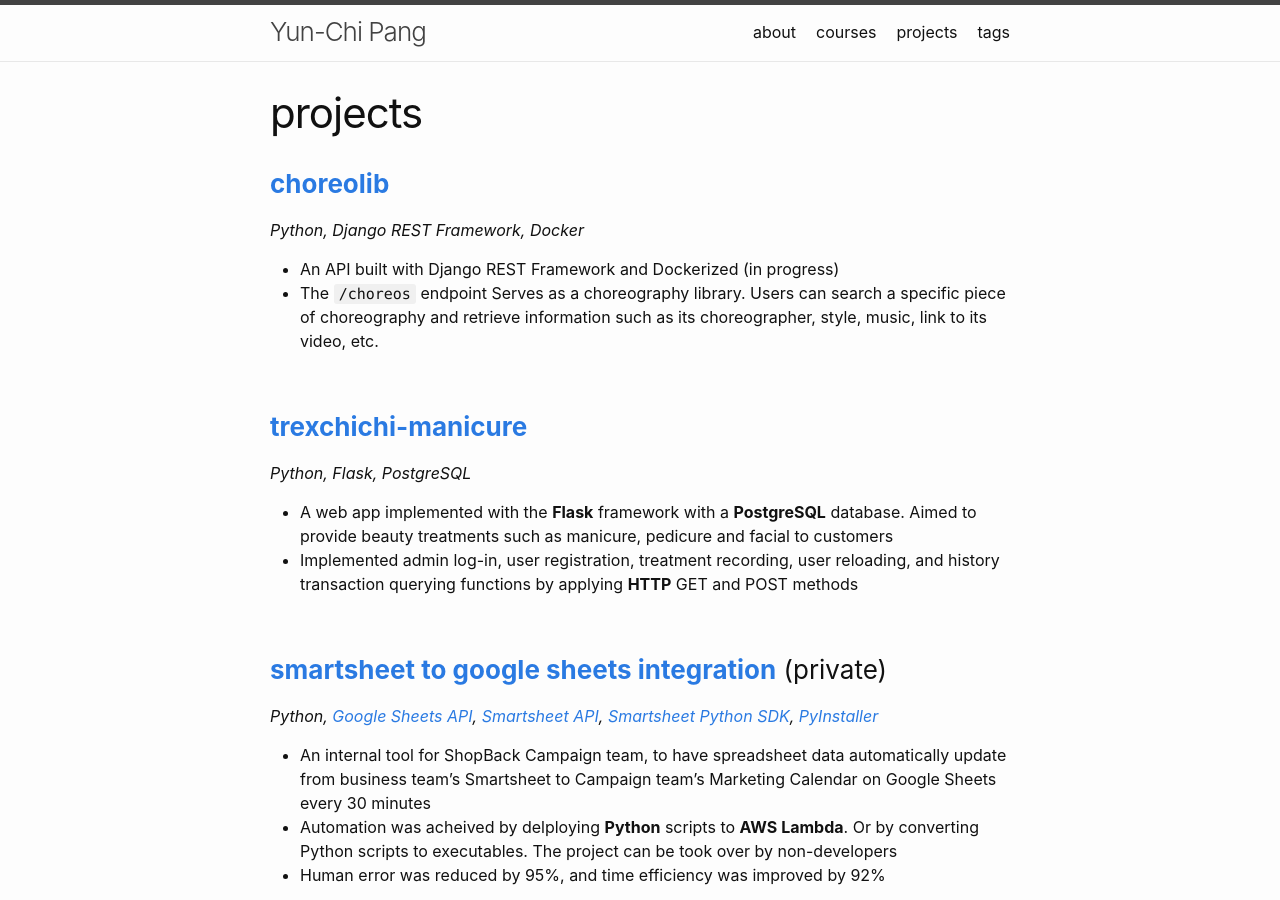
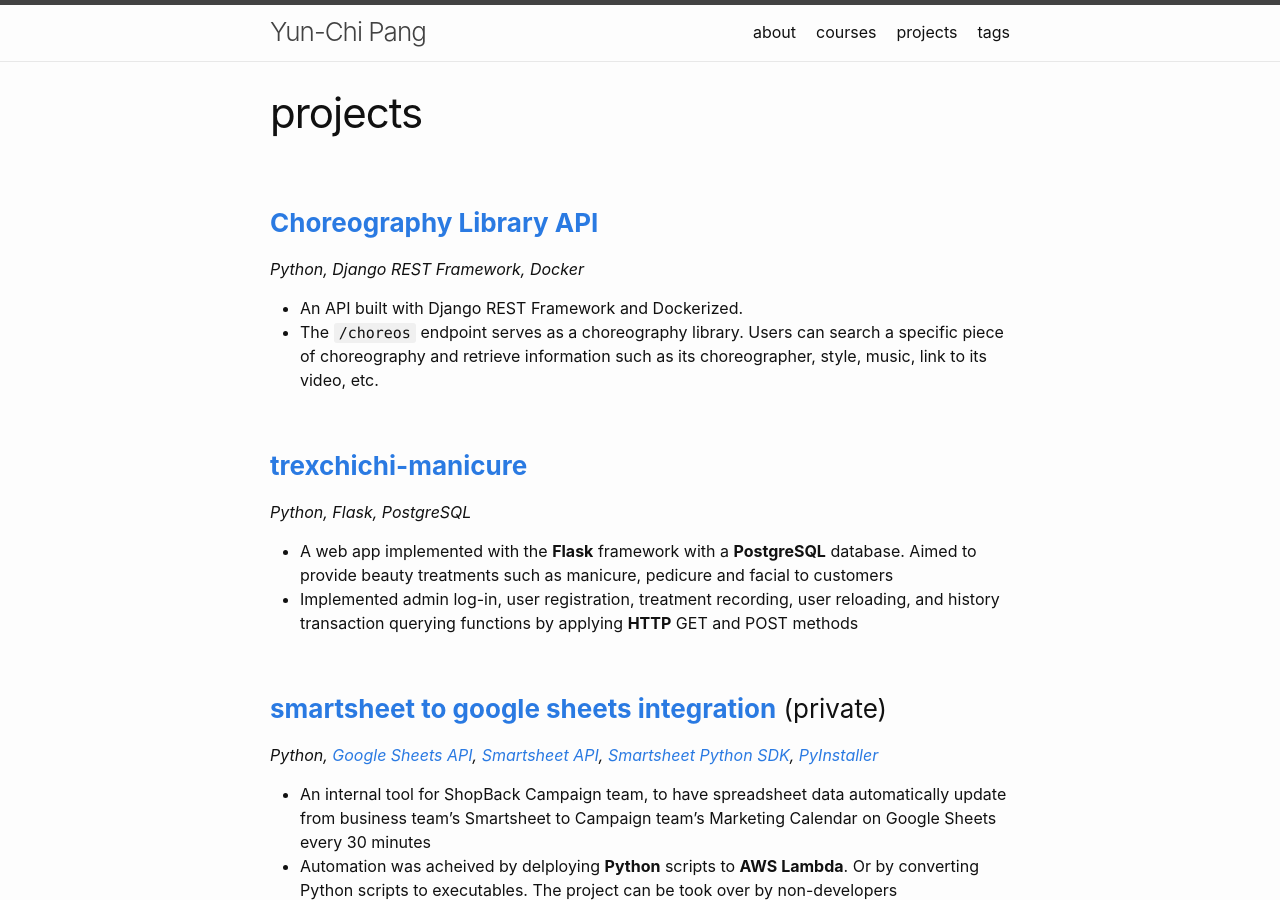
Before and after one commit to yunchipang/yunchipang.github.io, a Jekyll site: the page built from projects.md, in a window 1280 px wide and 900 px high. Built offline with Jekyll 4.4.1, drawn with Linux system fonts in a browser that asks for light colours.

Commit message:
update projects.md

```diff
--- a/projects.md
+++ b/projects.md
@@ -4,10 +4,12 @@ title: projects
 permalink: /projects/
 ---
 
-### **[choreolib](https://github.com/yunchipang/djangorf_choreolib)**
+<br/>
+
+### **[Choreography Library API](https://github.com/yunchipang/djangorf_choreolib)**
 *Python, Django REST Framework, Docker*
-* An API built with Django REST Framework and Dockerized (in progress)
-* The `/choreos` endpoint Serves as a choreography library. Users can search a specific piece of choreography and retrieve information such as its choreographer, style, music, link to its video, etc.
+* An API built with Django REST Framework and Dockerized.
+* The `/choreos` endpoint serves as a choreography library. Users can search a specific piece of choreography and retrieve information such as its choreographer, style, music, link to its video, etc.
 
 <br/>
 
```
